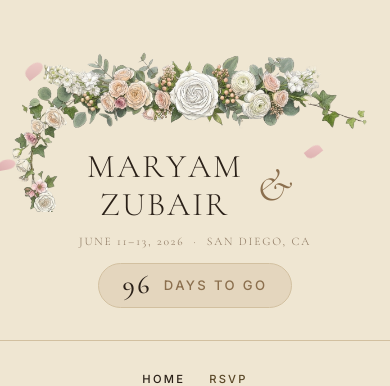
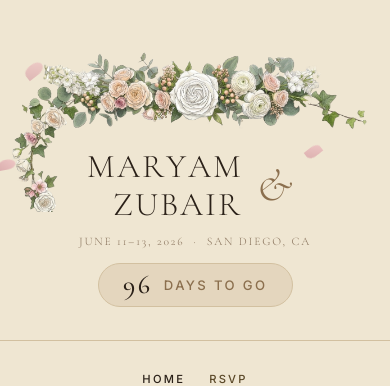
Before and after one commit to ZubairQazi/ZubairQazi.github.io, a Jekyll site: the page maryam/index.html, which Jekyll copies as it is, in a window 390 px wide. Shown: the top 386 px of the page. Built offline with Jekyll 4.4.1, drawn with Linux system fonts in a browser that asks for light colours; nearby versions of some CDN libraries.

Commit message:
fix: right-align name spans in mobile grid so names center against ampersand

```diff
--- a/maryam/css/styles.css
+++ b/maryam/css/styles.css
@@ -579,8 +579,8 @@ h1, h2, h3, h4, h5, h6 {
     gap: 0 0.3em;
   }
 
-  .name-first { grid-area: first; }
-  .name-last  { grid-area: last; }
+  .name-first { grid-area: first; text-align: right; }
+  .name-last  { grid-area: last;  text-align: right; }
 
   .hero-names .ampersand {
     grid-area: amp;
```
